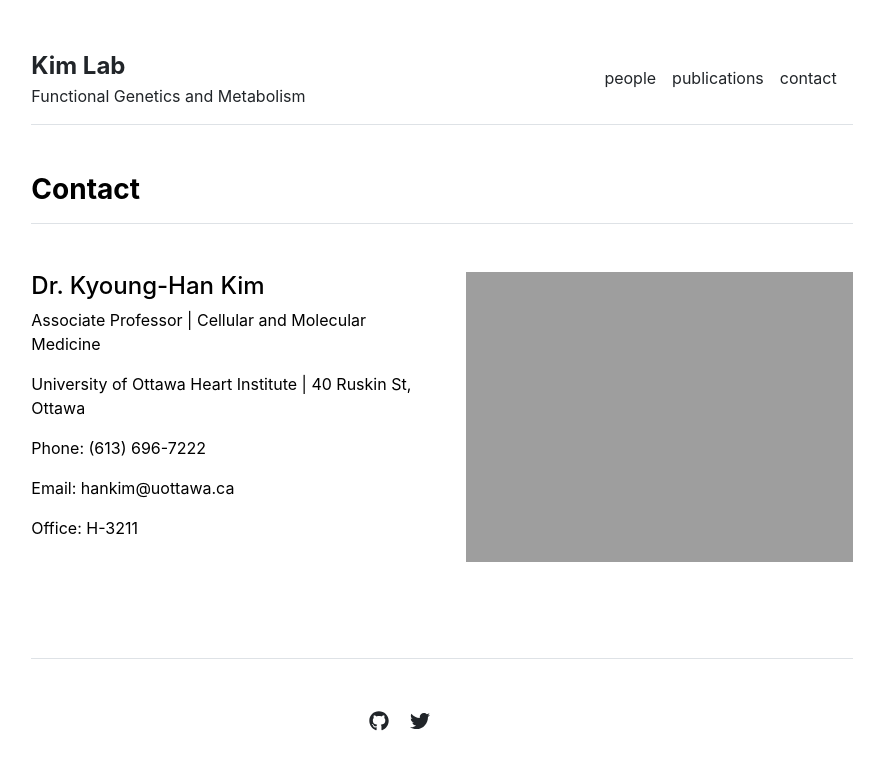
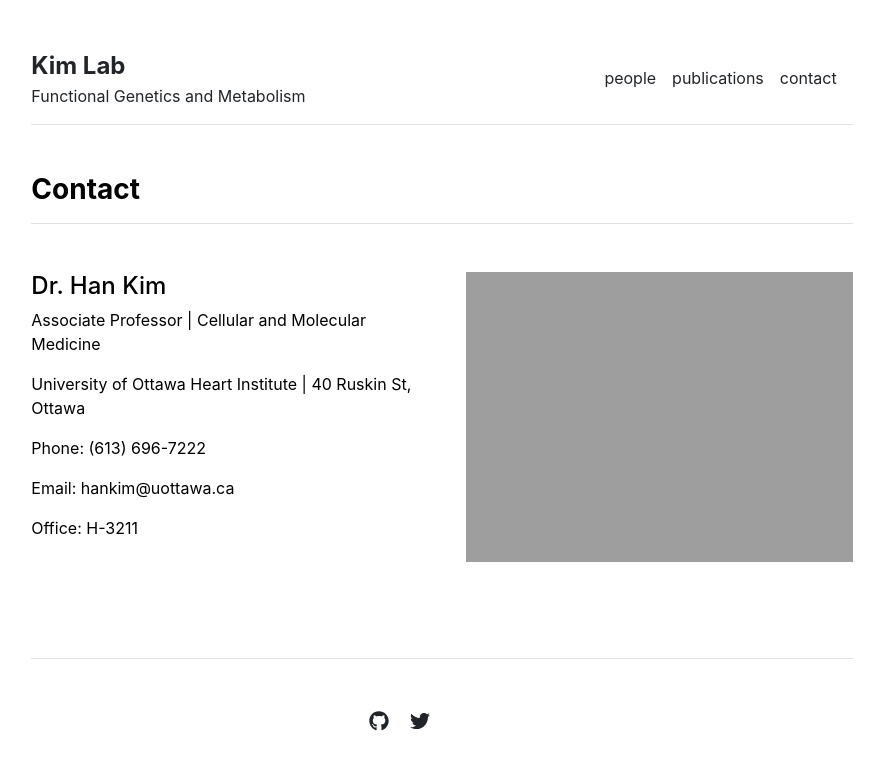
Before and after one commit to hankimlab/hankimlab.github.io, a Jekyll site: the page built from contact.md, in a window 1280 px wide. Shown: the top 770 px of the page, without its empty margins (198-1082 px from the left). Built offline with Jekyll 4.4.1, drawn with Linux system fonts in a browser that asks for light colours.

Commit message:
Update settings.yml

```diff
--- a/_data/settings.yml
+++ b/_data/settings.yml
@@ -30,4 +30,4 @@ social:
 # - {icon: 'linkedin', link: 'https://linkedin.com/in/lenpaul'}
 
 contacts:
-- {name: 'Dr. Kyoung-Han Kim', title: 'Associate Professor', department: 'Cellular and Molecular Medicine', institution: 'University of Ottawa Heart Institute', institution_address: '40 Ruskin St, Ottawa', phone: '(613) 696-7222', email: 'hankim@uottawa.ca', office: 'H-3211', image: 'assets/img/contact.jpg'}
+- {name: 'Dr. Han Kim', title: 'Associate Professor', department: 'Cellular and Molecular Medicine', institution: 'University of Ottawa Heart Institute', institution_address: '40 Ruskin St, Ottawa', phone: '(613) 696-7222', email: 'hankim@uottawa.ca', office: 'H-3211', image: 'assets/img/contact.jpg'}
```
